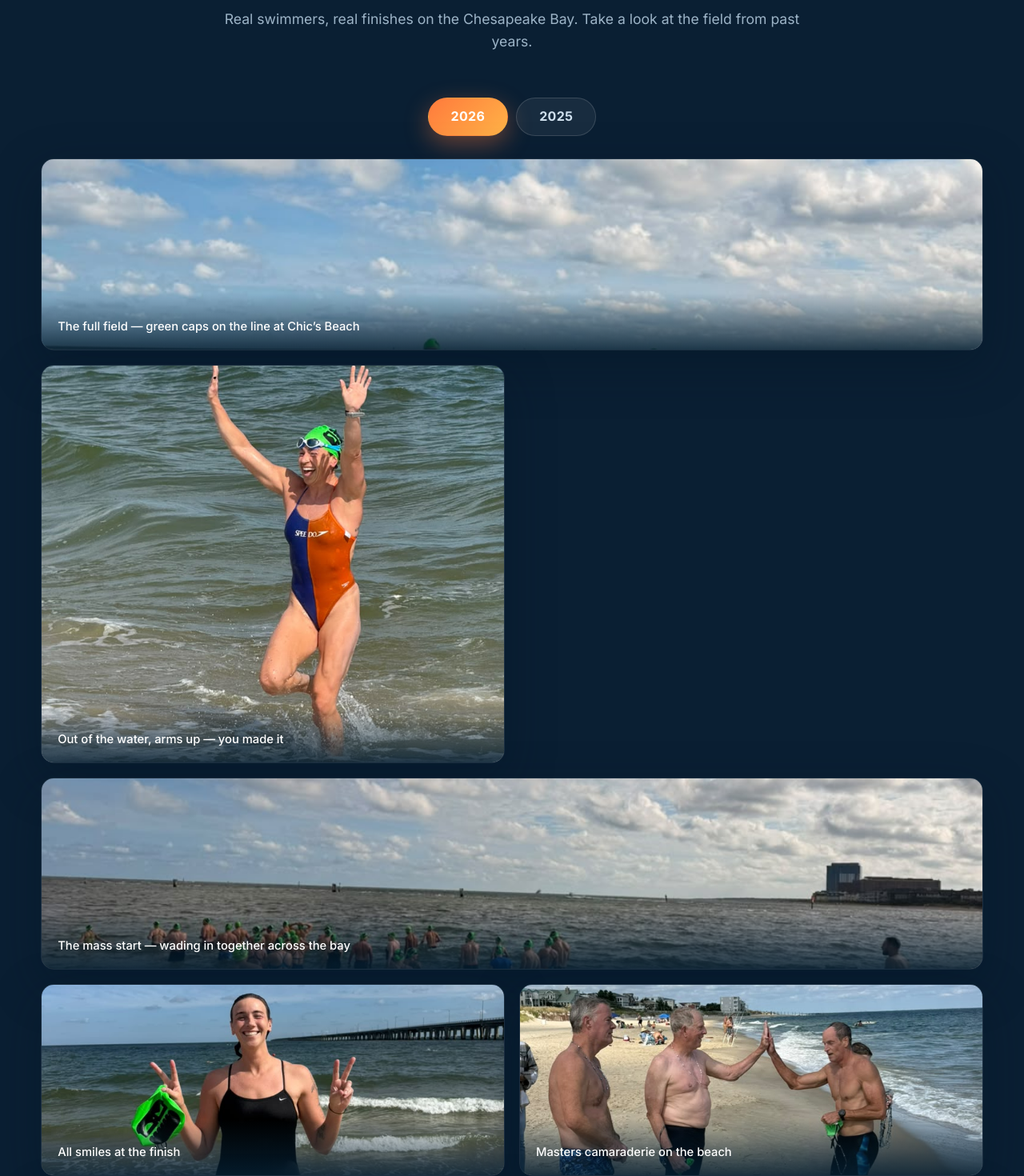
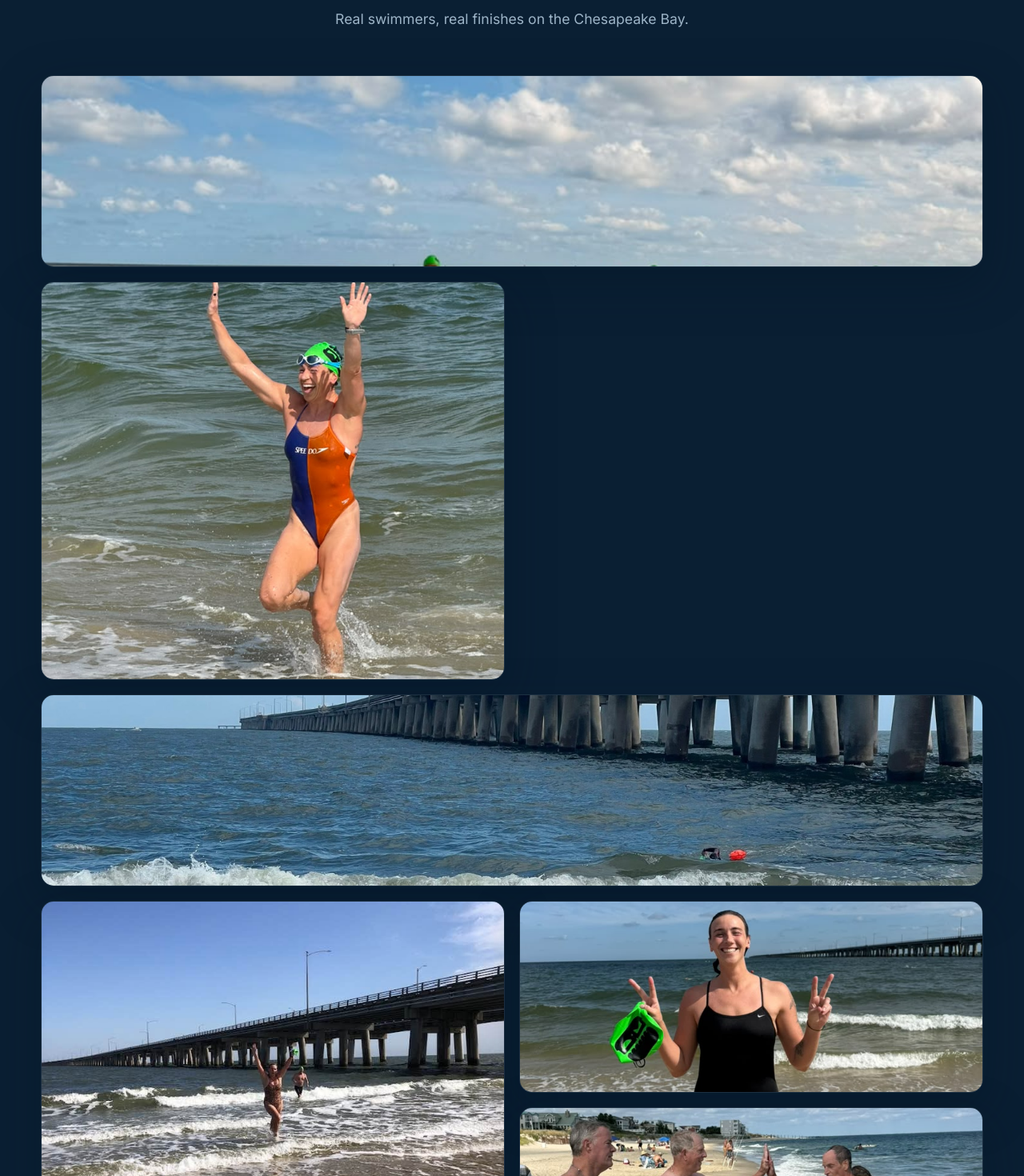
Before and after one commit to swimnerdtim/bridge-to-bridge, a React (Vite) app: page / in a window 1280 px wide. Shown: the part 3760-5230 px from the top of the page at 80% size. Built offline with nearby package versions, Linux system fonts and the light colour scheme; a web font is replaced by a local one.

Commit message:
Gallery: combine all photos into one grid, remove captions and year tabs

```diff
--- a/src/App.jsx
+++ b/src/App.jsx
@@ -68,53 +68,50 @@ const EVENT = {
   contactEmail: 'masters@swimnerd.com',
 }
 
-// ─── Event photo galleries (by year) ───
+// ─── Event photo gallery (2025 + 2026 combined) ───
 // size: 'wide' = 2 cols, 'tall' = 2 rows, undefined = 1x1
-const GALLERY_2026 = [
-  { src: y26_lineup_wide, size: 'wide', cap: 'The full field — green caps on the line at Chic’s Beach' },
-  { src: y26_jumping, size: 'tall', cap: 'Out of the water, arms up — you made it' },
-  { src: y26_mass_start_wide, size: 'wide', cap: 'The mass start — wading in together across the bay' },
-  { src: y26_peace, cap: 'All smiles at the finish' },
-  { src: y26_masters_high_five, cap: 'Masters camaraderie on the beach' },
-  { src: y26_beach_cbbt_wide, size: 'wide', cap: 'Gathered on the sand, the CBBT on the horizon' },
-  { src: y26_running_tall, size: 'tall', cap: 'Sprint to the sand' },
-  { src: y26_three_posing, cap: 'Finishers' },
-  { src: y26_thumbs_smile, cap: 'Thumbs up, swim done' },
-  { src: y26_start_cluster_wide, size: 'wide', cap: 'Heading out to the start line' },
-  { src: y26_two_in_surf, cap: 'Pushing through the surf together' },
-  { src: y26_green_smile, cap: 'Made it in' },
-  { src: y26_under_bridge, cap: 'Walking out under the Lesner Bridge' },
-  { src: y26_moody_sky_wide, size: 'wide', cap: 'Dawn over the bay before the swim' },
-  { src: y26_waving, cap: 'Wave for the camera' },
-  { src: y26_pink_suit, cap: 'Up the beach after 2 miles' },
-  { src: y26_two_chatting, cap: 'Swapping stories on the shoreline' },
-  { src: y26_thumbs_jammers, cap: 'Another one in the books' },
-  { src: y26_wading_horizon, cap: 'The bay stretching to the horizon' },
-  { src: y26_frog_cap, cap: 'Fun caps encouraged' },
-  { src: y26_crab_cap, cap: 'Coming ashore' },
-  { src: y26_green_logo, cap: 'Standing in the surf' },
-  { src: y26_wading_camo, cap: 'The last few strokes' },
-  { src: y26_standing, cap: 'Post-swim on the beach' },
-]
-
-const GALLERY_2025 = [
-  { src: y25_swimmer_surf_wide, size: 'wide', cap: 'The CBBT to the horizon — your view the whole swim' },
-  { src: y25_arms_raised, size: 'tall', cap: 'Arms up out of the surf' },
-  { src: y25_group_cbbt, cap: 'The crew under the bridge' },
-  { src: y25_three_finishers, size: 'wide', cap: 'Finishers, arm in arm' },
-  { src: y25_running_wide, size: 'tall', cap: 'Running it in under a big sky' },
-  { src: y25_sprint, cap: 'Sprint finish' },
-  { src: y25_flex, cap: 'Victory flex' },
-  { src: y25_high_five, cap: 'High-fives on the beach' },
-  { src: y25_two_smiling, cap: 'All smiles coming out' },
-  { src: y25_shoreline, size: 'tall', cap: 'The Chesapeake Bay shoreline' },
-  { src: y25_arms_wide, cap: 'Arms wide, swim done' },
-  { src: y25_fins, cap: 'Fins in hand at the finish' },
-  { src: y25_thumbs_up, cap: 'Thumbs up' },
-  { src: y25_buoy, cap: 'Safety buoy in tow' },
-  { src: y25_two_emerging, cap: 'Emerging from the bay' },
-  { src: y25_wading_sky, cap: 'Wading in under the clouds' },
-  { src: y25_two_swimmers, cap: 'Two swimmers, one finish' },
+const GALLERY_PHOTOS = [
+  { src: y26_lineup_wide, size: 'wide' },
+  { src: y26_jumping, size: 'tall' },
+  { src: y25_swimmer_surf_wide, size: 'wide' },
+  { src: y25_arms_raised, size: 'tall' },
+  { src: y26_peace },
+  { src: y26_masters_high_five },
+  { src: y25_group_cbbt },
+  { src: y26_beach_cbbt_wide, size: 'wide' },
+  { src: y26_running_tall, size: 'tall' },
+  { src: y25_sprint },
+  { src: y26_three_posing },
+  { src: y25_flex },
+  { src: y26_mass_start_wide, size: 'wide' },
+  { src: y25_high_five },
+  { src: y26_thumbs_smile },
+  { src: y25_running_wide, size: 'tall' },
+  { src: y26_two_in_surf },
+  { src: y25_two_smiling },
+  { src: y26_green_smile },
+  { src: y25_three_finishers, size: 'wide' },
+  { src: y26_under_bridge },
+  { src: y25_shoreline, size: 'tall' },
+  { src: y26_waving },
+  { src: y25_arms_wide },
+  { src: y26_moody_sky_wide, size: 'wide' },
+  { src: y25_fins },
+  { src: y26_pink_suit },
+  { src: y25_thumbs_up },
+  { src: y26_two_chatting },
+  { src: y25_buoy },
+  { src: y26_start_cluster_wide, size: 'wide' },
+  { src: y26_thumbs_jammers },
+  { src: y25_two_emerging },
+  { src: y26_frog_cap },
+  { src: y25_wading_sky },
+  { src: y26_crab_cap },
+  { src: y26_wading_horizon },
+  { src: y25_two_swimmers },
+  { src: y26_green_logo },
+  { src: y26_wading_camo },
+  { src: y26_standing },
 ]
 
 const NAV = [
@@ -178,10 +175,7 @@ function useScrolled() {
 export default function App() {
   const scrolled = useScrolled()
   const [openFaq, setOpenFaq] = useState(0)
-  const [galleryYear, setGalleryYear] = useState('2026')
   const route = useHashRoute()
-
-  const activeGallery = galleryYear === '2026' ? GALLERY_2026 : GALLERY_2025
 
   // Dedicated waiver page route
   useEffect(() => {
@@ -375,30 +369,15 @@ export default function App() {
           <div className="section-head">
             <span className="eyebrow">The Scene</span>
             <h2>Faces of the Swim</h2>
-            <p>Real swimmers, real finishes on the Chesapeake Bay. Take a look at the field from past years.</p>
-          </div>
-          <div className="gallery-tabs" role="tablist" aria-label="Photo year">
-            <button
-              role="tab"
-              aria-selected={galleryYear === '2026'}
-              className={`gallery-tab${galleryYear === '2026' ? ' active' : ''}`}
-              onClick={() => setGalleryYear('2026')}
-            >2026</button>
-            <button
-              role="tab"
-              aria-selected={galleryYear === '2025'}
-              className={`gallery-tab${galleryYear === '2025' ? ' active' : ''}`}
-              onClick={() => setGalleryYear('2025')}
-            >2025</button>
+            <p>Real swimmers, real finishes on the Chesapeake Bay.</p>
           </div>
           <div className="gallery-grid">
-            {activeGallery.map((photo, i) => (
+            {GALLERY_PHOTOS.map((photo, i) => (
               <figure
-                key={`${galleryYear}-${i}`}
+                key={i}
                 className={`gallery-item${photo.size === 'wide' ? ' gallery-wide' : ''}${photo.size === 'tall' ? ' gallery-tall' : ''}`}
               >
-                <img src={photo.src} alt={photo.cap} loading="lazy" />
-                <figcaption>{photo.cap}</figcaption>
+                <img src={photo.src} alt="Chic's Beach Bridge to Bridge open water swim" loading="lazy" />
               </figure>
             ))}
           </div>
--- a/src/styles.css
+++ b/src/styles.css
@@ -374,20 +374,6 @@ section { padding: 96px 0; }
 
 /* ─── GALLERY ─── */
 .gallery { background: var(--navy); }
-.gallery-tabs {
-  display: flex; justify-content: center; gap: 10px; margin: 0 auto 28px;
-}
-.gallery-tab {
-  font: inherit; font-weight: 700; font-size: 1rem; letter-spacing: 0.02em;
-  color: #cfe0ee; background: rgba(255,255,255,0.06);
-  border: 1px solid rgba(255,255,255,0.14); border-radius: 999px;
-  padding: 10px 28px; cursor: pointer; transition: all 0.2s ease;
-}
-.gallery-tab:hover { background: rgba(255,255,255,0.12); color: #fff; }
-.gallery-tab.active {
-  color: #fff; background: linear-gradient(135deg, var(--accent) 0%, var(--accent-2) 100%);
-  border-color: transparent; box-shadow: 0 10px 30px rgba(255, 122, 60, 0.4);
-}
 .gallery-grid {
   display: grid; grid-template-columns: repeat(2, 1fr);
   grid-auto-rows: 240px; gap: 18px;
@@ -400,11 +386,6 @@ section { padding: 96px 0; }
 .gallery-item:hover img { transform: scale(1.05); }
 .gallery-wide { grid-column: span 2; }
 .gallery-tall { grid-row: span 2; }
-.gallery-item figcaption {
-  position: absolute; left: 0; right: 0; bottom: 0;
-  padding: 30px 20px 16px; color: #fff; font-size: 0.92rem; font-weight: 500;
-  background: linear-gradient(180deg, rgba(6,32,51,0) 0%, rgba(6,32,51,0.85) 100%);
-}
 @media (max-width: 700px) {
   .gallery-grid { grid-template-columns: 1fr; grid-auto-rows: 220px; }
   .gallery-tall { grid-row: span 1; }
```
